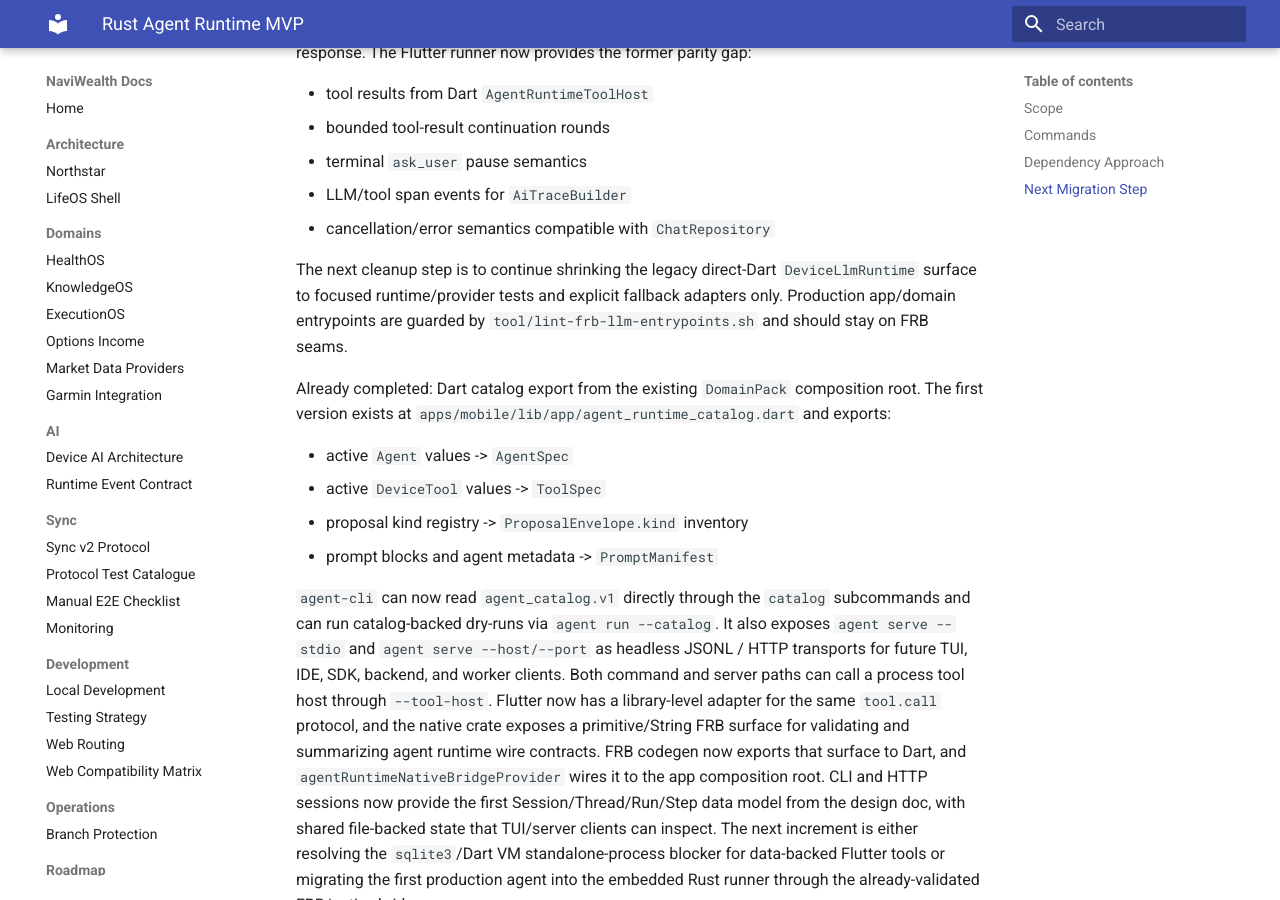
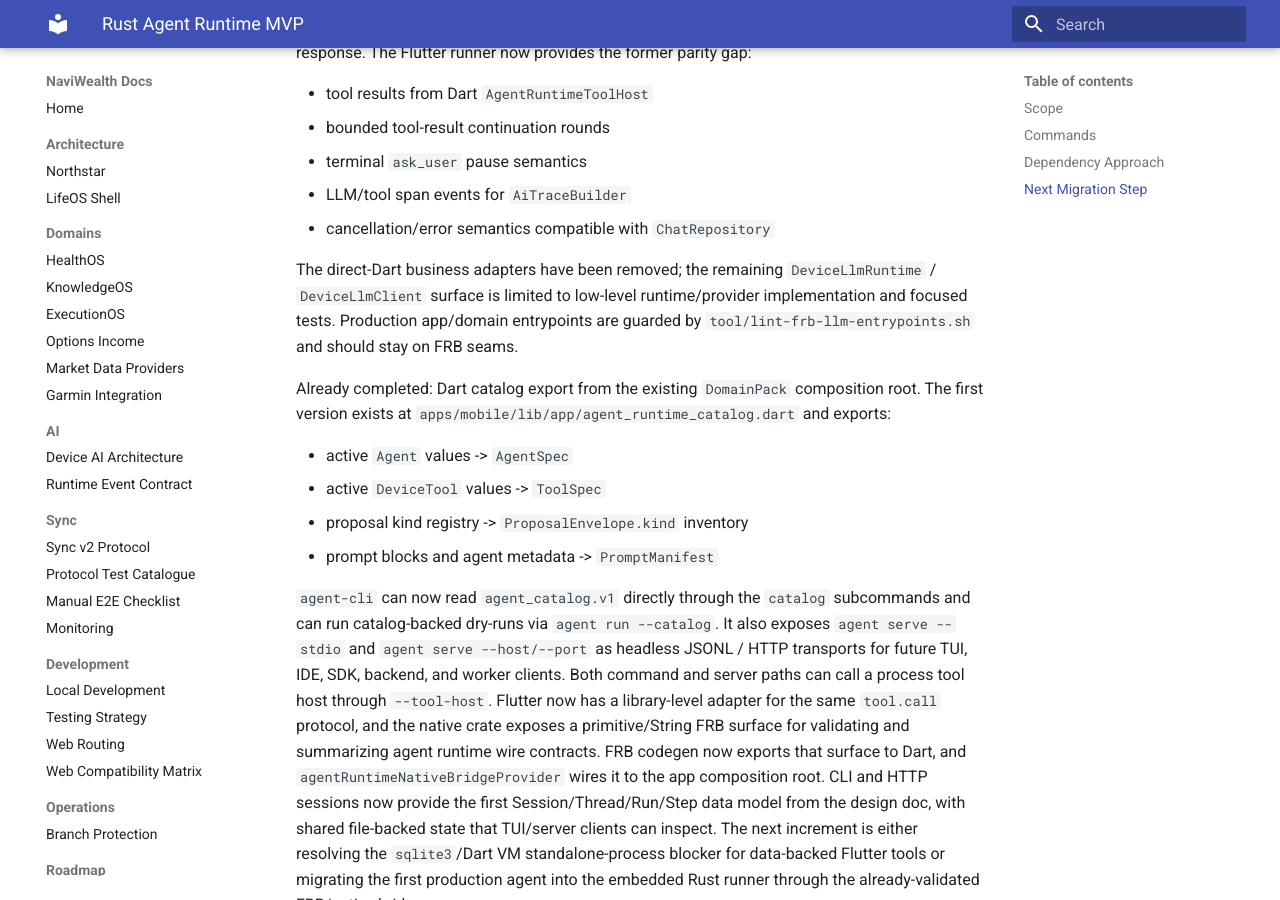
Before and after one commit to zsh-a/NaviWealth, an MkDocs documentation site: the page built from docs/architecture/rust-agent-runtime-mvp.md, in a window 1280 px wide and 900 px high, scrolled down 25984 px. Built offline with MkDocs 1.6.1 and Material for MkDocs 9.7.7, drawn with Linux system fonts in a browser that asks for light colours.

Commit message:
docs(mobile): tighten frb llm guardrail notes

```diff
--- a/docs/architecture/rust-agent-runtime-mvp.md
+++ b/docs/architecture/rust-agent-runtime-mvp.md
@@ -1302,10 +1302,11 @@ The Flutter runner now provides the former parity gap:
 - LLM/tool span events for `AiTraceBuilder`
 - cancellation/error semantics compatible with `ChatRepository`
 
-The next cleanup step is to continue shrinking the legacy direct-Dart
-`DeviceLlmRuntime` surface to focused runtime/provider tests and explicit
-fallback adapters only. Production app/domain entrypoints are guarded by
-`tool/lint-frb-llm-entrypoints.sh` and should stay on FRB seams.
+The direct-Dart business adapters have been removed; the remaining
+`DeviceLlmRuntime` / `DeviceLlmClient` surface is limited to low-level
+runtime/provider implementation and focused tests. Production app/domain
+entrypoints are guarded by `tool/lint-frb-llm-entrypoints.sh` and should stay
+on FRB seams.
 
 Already completed: Dart catalog export from the existing `DomainPack`
 composition root. The first version exists at
```
Also changed, not shown: docs/architecture/rust-agent-runtime-handoff.md (+3 -3 lines), 5 other files.
